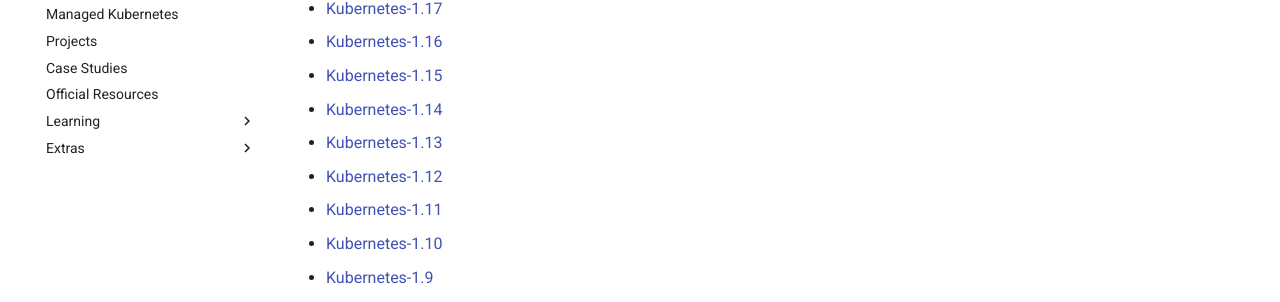
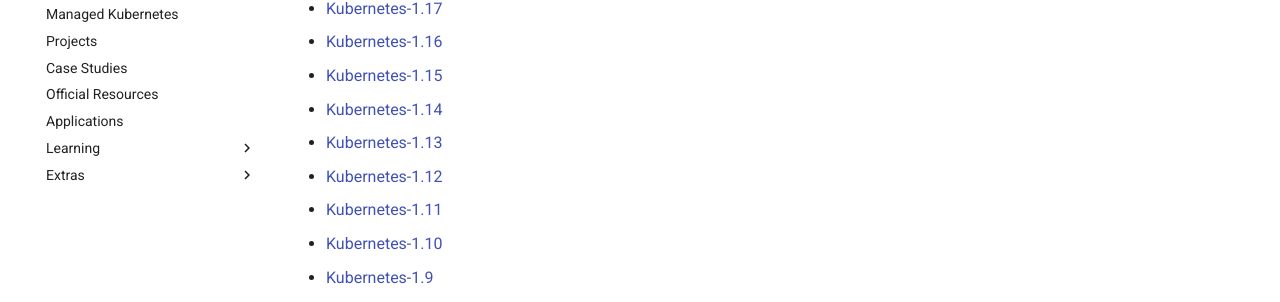
Before and after one commit to ramitsurana/awesome-kubernetes, an MkDocs documentation site: the page built from docs/releases.md, in a window 1280 px wide. Shown: the part 259-561 px from the top of the page. Built offline with MkDocs 1.6.1 and Material for MkDocs 9.7.7, drawn with Linux system fonts in a browser that asks for light colours; comment, search, counter and statistics services are not loaded.

Commit message:
add applications

```diff
--- a/mkdocs.yml
+++ b/mkdocs.yml
@@ -51,6 +51,7 @@ nav:
   - Projects: projects/projects.md
   - Case Studies: case-studies/case-studies.md
   - Official Resources: official-resources/official-resources.md
+  - Applications: applications/applications.md
   - Learning:
     - Books: learning-resources/books.md
     - Videos: learning-resources/videos.md
```
